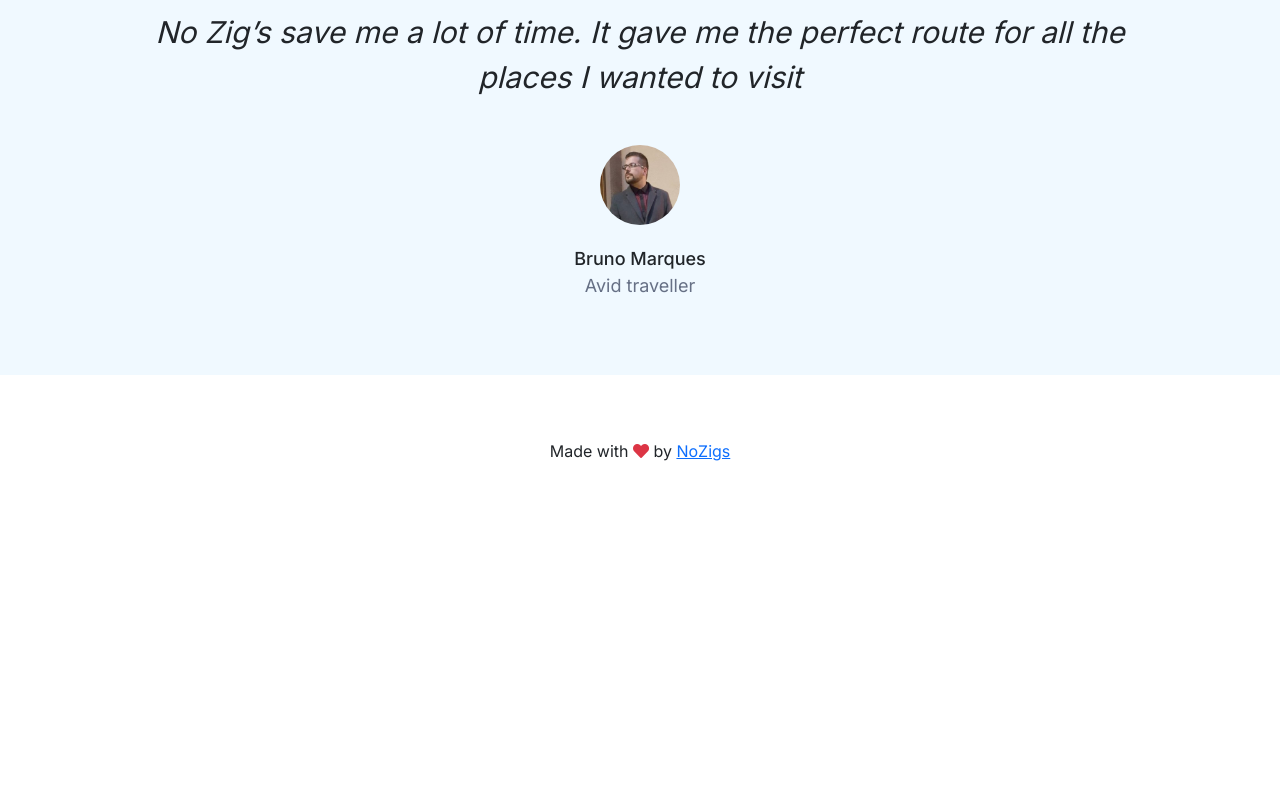
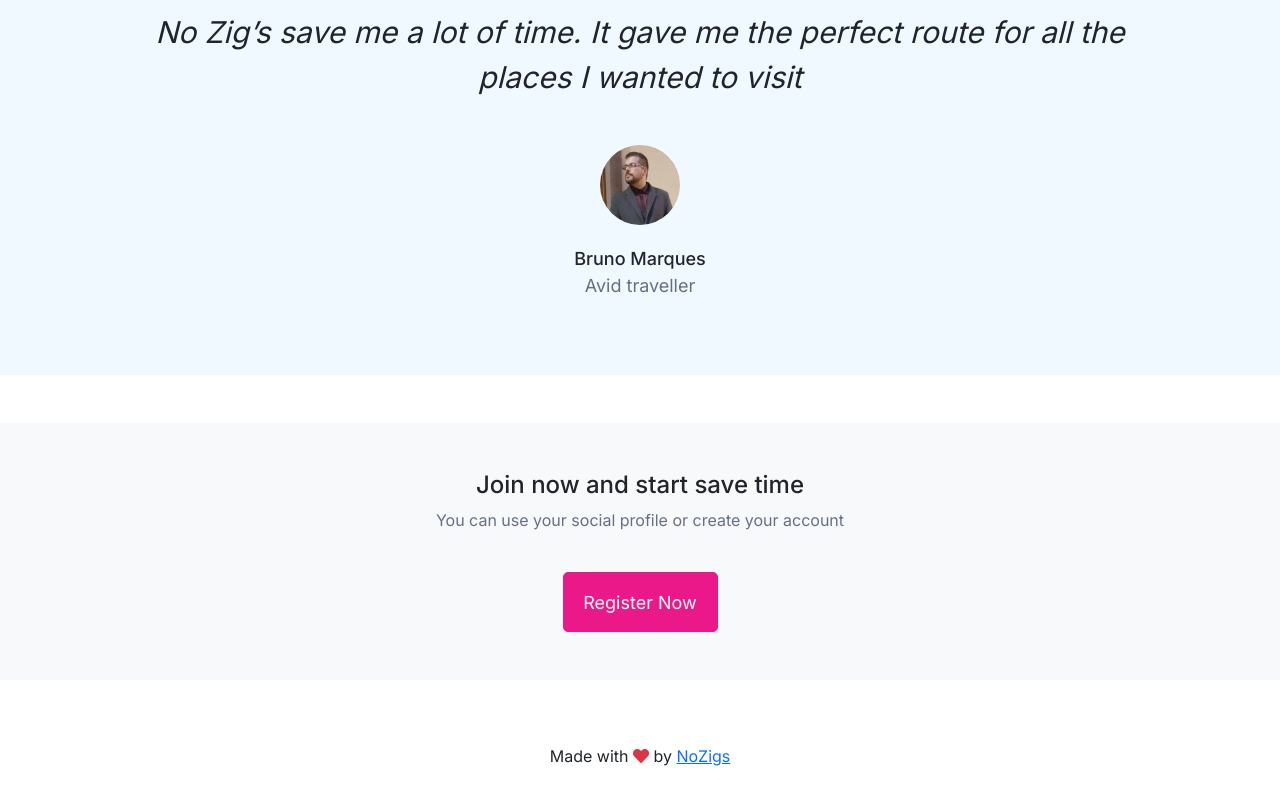
Before and after one commit to besmarques/NoZigs, a React app: page / in a window 1280 px wide. Shown: the part 2206-3006 px from the top of the page. Before the commit the page ends 2701 px from the top, so only its background shows below. Built offline with nearby package versions, Linux system fonts and the light colour scheme.

Commit message:
addedJoinNow

```diff
--- a/src/front/js/component/footer.js
+++ b/src/front/js/component/footer.js
@@ -4,7 +4,7 @@ export const Footer = () => (
 	<footer className="footer mt-auto py-3 text-center">
 		<p>
 			Made with <i className="fa fa-heart text-danger" /> by{" "}
-			<a href="http://www.4geeksacademy.com">NoZigs</a>
+			<a href="https://github.com/NoZigs/NoZigs">NoZigs</a>
 		</p>
 	</footer>
 );
--- /dev/null
+++ b/src/front/js/component/joinNow.jsx
@@ -0,0 +1,30 @@
+import React from "react";
+import { useHistory } from "react-router-dom";
+
+const JoinNow = () => {
+  const history = useHistory();
+
+  const handleClick = () => {
+    history.push("/signup");
+  };
+
+
+  return (
+    <>
+      <div className="cotainer my-5 py-5 bg-light">
+          <div className="d-flex flex-column align-items-center">
+          <h4>
+            Join now and start save time
+          </h4>
+          <p className="jnow-description d-flex flex-column align-items-center col-sm-6">
+            You can use your social profile or create your account
+          </p>
+          <br></br>
+          <a className="btn jnow-btn" onClick={handleClick}>Register Now</a>
+          </div>
+      </div>
+    </>
+  );
+};
+
+export default JoinNow;
--- a/src/front/js/pages/home.js
+++ b/src/front/js/pages/home.js
@@ -7,6 +7,7 @@ import Hero from "../component/hero.jsx";
 import Steps from "../component/steps.jsx";
 import SecondHero from "../component/second_hero.jsx";
 import Testimonial from "../component/testimonial.jsx";
+import JoinNow from "../component/joinNow.jsx";
 
 export const Home = () => {
   const { store, actions } = useContext(Context);
@@ -25,6 +26,7 @@ export const Home = () => {
       <Steps />
       <SecondHero />
       <Testimonial />
+      <JoinNow />
     </div>
   );
 
--- a/src/front/styles/home.css
+++ b/src/front/styles/home.css
@@ -184,6 +184,40 @@ h1 {
   font-size: 18px;
   color: #667085;
 }
+
+.jnow {
+display: flex;
+flex-direction: column;
+align-items: center;
+padding: 96px 96px;
+position: absolute;
+width: 1440px;
+height: 600px;
+left: 0px;
+top: 3469px;
+}
+
+.jnow-description {
+  color: #667085;
+}
+
+.jnow-btn {
+  display: inline-block;
+  width: 155px;
+  height: 60px;
+  border: 1px solid #ea1889;
+  background: #ea1889;
+  border-radius: 5px;
+  padding: 16px 16px;
+  color: white;
+  font-size: 18px;
+  text-decoration: none;
+  text-align: center;
+  vertical-align: middle;
+  box-shadow: 0px 1px 2px rgba(103, 144, 235, 0.05);
+}
+
+
 /* media queries */
 
 @media (max-width: 576px) {
```
